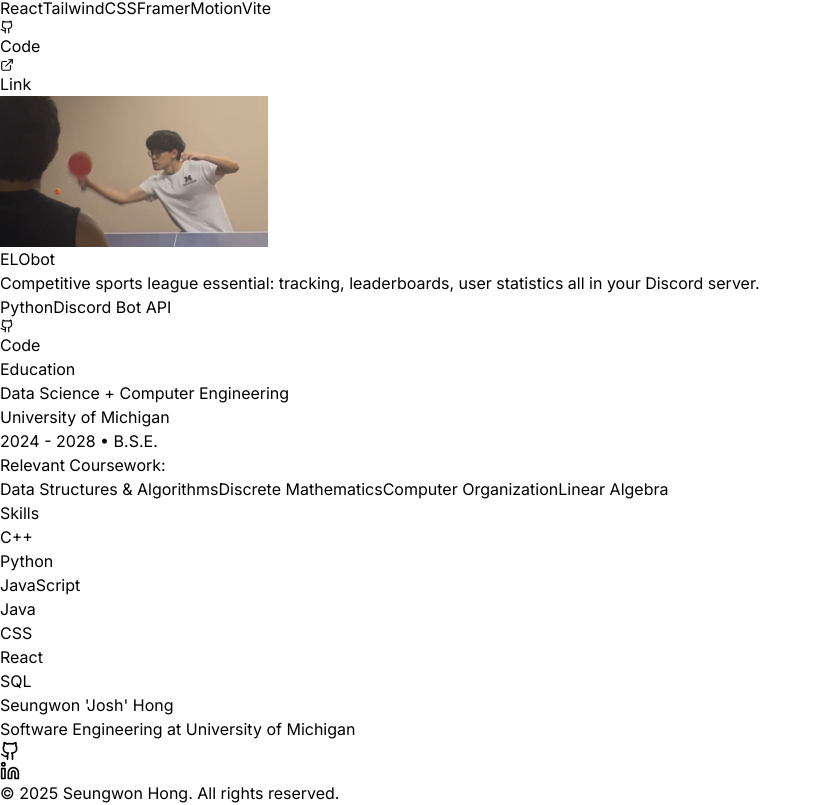
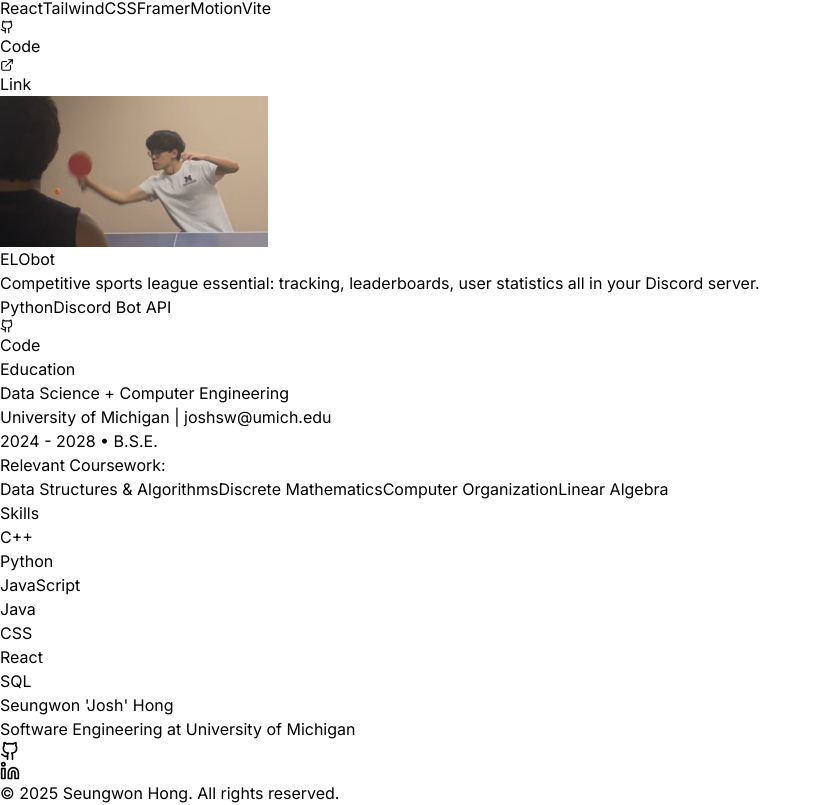
Before and after one commit to yourlocaljosh/personal-website, a React (Vite) app: page / in a window 1280 px wide. Shown: the part 1076-1881 px from the top of the page, without its empty margins (0-822 px from the left). Built offline with nearby package versions, Linux system fonts and the light colour scheme.

Commit message:
Add school email

```diff
--- a/src/App.jsx
+++ b/src/App.jsx
@@ -88,7 +88,7 @@ const App = () => {
   const education = [
     {
       degree: "Data Science + Computer Engineering",
-      school: "University of Michigan",
+      school: "University of Michigan | joshsw@umich.edu",
       duration: "2024 - 2028",
       gpa: "B.S.E.",
       coursework: ["Data Structures & Algorithms", "Discrete Mathematics", "Computer Organization", "Linear Algebra"]
```
